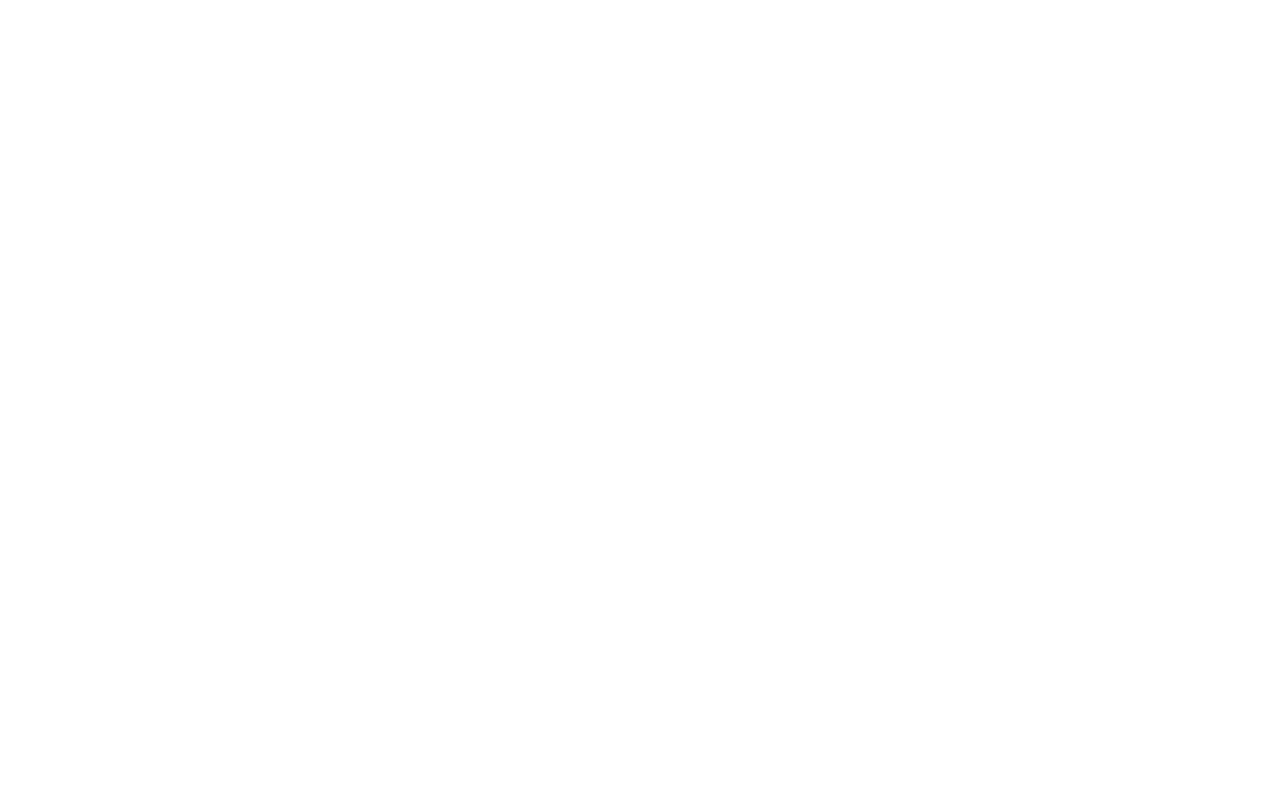
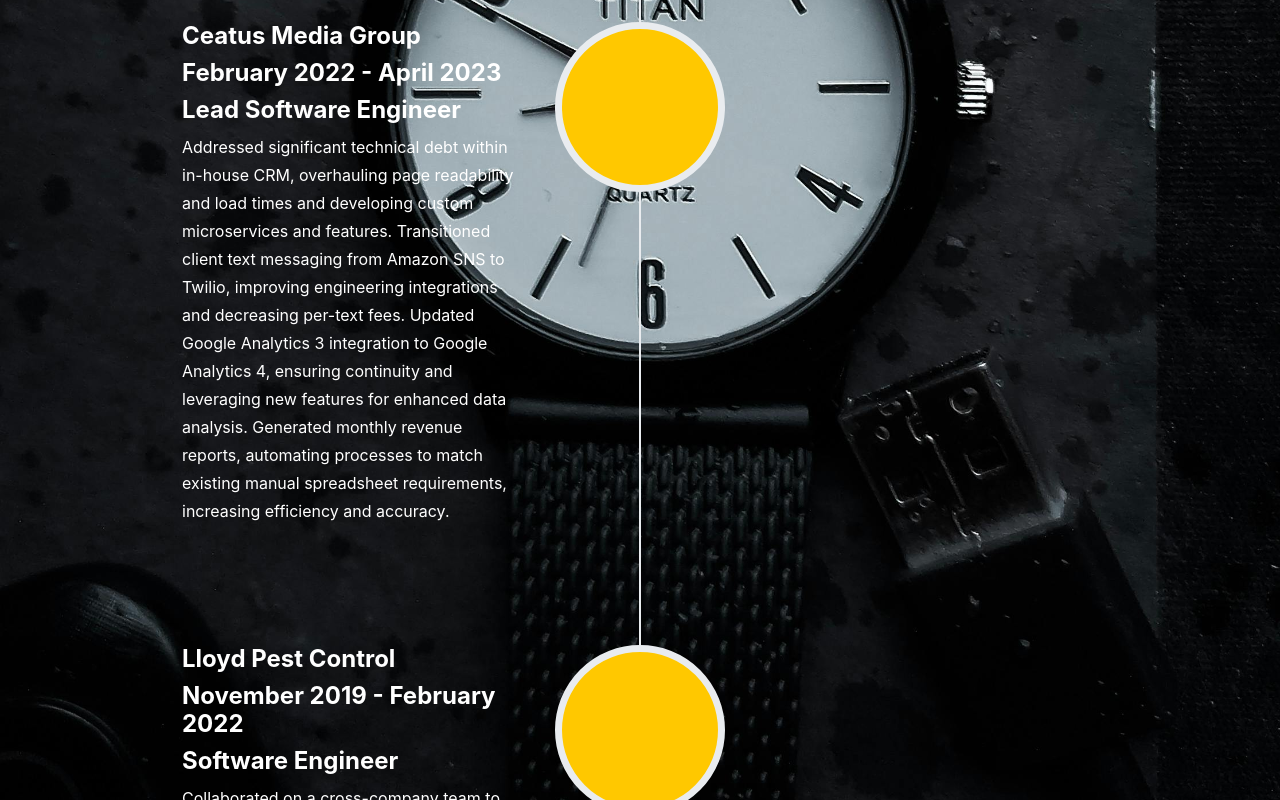
Before and after one commit to mguerrero8816/portfolio-front, a React (Create React App) app: page / in a window 1280 px wide. Shown: the part 3700-4500 px from the top of the page. Before the commit the page ends 2943 px from the top, so only its background shows below. Built offline with nearby package versions, Linux system fonts and the light colour scheme.

Commit message:
added career section

```diff
--- a/public/css/style-overrides.css
+++ b/public/css/style-overrides.css
@@ -43,5 +43,10 @@
     background-image: url("../assets/img/pexels-shabbirahasan-13769473.jpg");
     background-attachment: fixed;
     background-size: cover;
+    background-position-y: -350px;
     color: white;
 }
+
+#career .timeline-panel {
+    text-align: left;
+}
--- a/src/components/Career.js
+++ b/src/components/Career.js
@@ -2,6 +2,93 @@
 import { Link } from 'react-router-dom';
 
 function Career() {
+    const posts = [
+        {
+            imageName: '',
+            postCompany: 'Ceatus Media Group',
+            postDates: 'April 2023 - June 2024',
+            postTitle: 'Lead Senior Software Engineer',
+            postText: `
+                Led a team of 3 developers in the maintenance and continuous development of in-house monolithic CRM built in Ruby on Rails, Slim, Javascript, JQuery, and PostgreSQL.
+                Managed 6-week sprint internship program in partnership with a local tech boot camp, mentoring 8 groups totaling 20 junior developers in application development, stakeholder management, and team collaboration.  Successfully utilized internship as a recruitment pipeline for junior talent.
+                Migrated external order systems from Salesforce to internal tools, including Docusign API integration, custom sales order generation, and microservice-based payment storage.
+                Integrated Ceatus Media Group’s Ruby on Rails features into MyAdvice’s PHP-based codebase.
+                Used Docker as a test environment to facilitate migrating server based web scrapers to AWS Lambda, increasing throughput to accommodate higher client volume.
+            `
+        },
+        {
+            imageName: '',
+            postCompany: 'Ceatus Media Group',
+            postDates: 'February 2022 - April 2023',
+            postTitle: 'Lead Software Engineer',
+            postText: `
+                Addressed significant technical debt within in-house CRM, overhauling page readability and load times and developing custom microservices and features.
+                Transitioned client text messaging from Amazon SNS to Twilio, improving engineering integrations and decreasing per-text fees.
+                Updated Google Analytics 3 integration to Google Analytics 4, ensuring continuity and leveraging new features for enhanced data analysis.
+                Generated monthly revenue reports, automating processes to match existing manual spreadsheet requirements, increasing efficiency and accuracy.
+            `
+        },
+        {
+            imageName: '',
+            postCompany: 'Lloyd Pest Control',
+            postDates: 'November 2019 - February 2022',
+            postTitle: 'Software Engineer',
+            postText: `
+                Collaborated on a cross-company team to maintain and enhance the in-house monolithic CRM used by multiple pest control providers, improving scalability and user experience.
+                Developed a calendar grid based scheduling system which allowed offices to manage multiple technicians working in the same areas and quickly respond to scheduling gaps.
+                Led system migrations for multiple companies, transitioning from external CRMs to in-house solution, ensuring seamless data integration and minimal downtime.
+                Developed and automated performance reports based on interdepartmental communications, providing actionable insights that improved decision-making efficiency.
+                Automated commission calculations within the CRM, replacing manual processes and reducing errors, saving time, and improving accuracy.
+                Integrated the CRM with multiple APIs, including DocuSign and Twilio, to enhance functionality and streamline workflows.
+            `
+        },
+        {
+            imageName: '',
+            postCompany: 'Ceatus Media Group',
+            postDates: 'July 2016 - November 2019',
+            postTitle: 'Software Engineer',
+            postText: `
+                Developed a client-facing review management platform, enhancing user experience and meeting diverse departmental needs.
+                Developed automated review scraping software which compiled and stored customer reviews from multiple websites.
+                Added performance reports with filtering and sorting options, providing various departments with valuable insights and data analysis tools.
+                Refactored existing code to improve performance, ensuring more efficient and maintainable applications.
+                Integrated applications with multiple APIs, including Google Analytics, Salesforce, AWS, and Stripe, to extend functionality and streamline operations.
+            `
+        },
+        {
+            imageName: '',
+            postCompany: 'Alere',
+            postDates: 'November 2015 - August 2016',
+            postTitle: 'Product Support Associate',
+            postText: `
+                Conducted customer complaint investigations using various laboratory techniques, software, and data analysis skills, ensuring accurate and timely resolutions.
+                Documented investigation results in multiple formats, maintaining comprehensive records for both hardcopy and electronic storage.
+                Streamlined workflow for the management team by generating monthly performance data using JSL, and Salesforce SQL report generation, improving efficiency and decision-making.
+            `
+        },
+        {
+            imageName: '',
+            postCompany: 'Alere',
+            postDates: 'December 2014 - November 2015',
+            postTitle: 'Process Analyst',
+            postText: `
+                Provided critical support to Manufacturing and QC Testing departments, ensuring seamless operations and quality control.
+                Monitored lot performance, identifying trends and issues to maintain product quality and consistency.
+                Recommended and implemented solutions for manufacturing and performance issues, enhancing overall efficiency and output.
+                Standardized and accelerated analyst team procedures using JSL and MS SQL, improving workflow and data processing speed.
+            `
+        },
+        {
+            imageName: '',
+            postCompany: 'Alere',
+            postDates: 'January 2013 - December 2014',
+            postTitle: 'Quality Control Technician',
+            postText: `
+                Performed testing procedures on product lots according to SOPs, calculated and documented results, and coordinated with the team to ensure efficient throughput and optimal production schedules.
+            `
+        },
+    ]
+
     return (
         <div className='page-section' id='career'>
             <div className='container'>
@@ -10,24 +97,32 @@
                     <h3 className='section-subheading text-muted'></h3>
                 </div>
                 <ul className='timeline'>
-
+                    {posts.map((post, index) => (
+                        <CareerPost key={index} imageName={post.imageName} postCompany={post.postCompany} postDates={post.postDates} postTitle={post.postTitle} postText={post.postText} />
+                    ))}
                 </ul>
             </div>
         </div>
     );
 }
 
-function CareerPost({imageName, postLabel, postText}) {
+function CareerPost({imageName, postCompany, postDates, postTitle, postText}) {
     return (
-        <div className='col-sm-4'>
-            <div className='team-member'>
-                <img className='mx-auto rounded-circle' src={`${process.env.PUBLIC_URL}/assets/img/${imageName}`}></img>
+        <li>
+            <div className="timeline-image">
+                <img className="rounded-circle img-fluid" src=""></img>
             </div>
-            <h4>{postLabel}</h4>
-            <p className='text-muted text-left'>
-                {postText}
-            </p>
-        </div>
+            <div className="timeline-panel">
+                <div className="timeline-heading">
+                    <h4>{postCompany}</h4>
+                    <h4 className="subheading">{postDates}</h4>
+                    <h4 className="subheading">{postTitle}</h4>
+                </div>
+                <div className="timeline-body">
+                    <p>{postText}</p>
+                </div>
+            </div>
+        </li>
     );
 }
 
```
